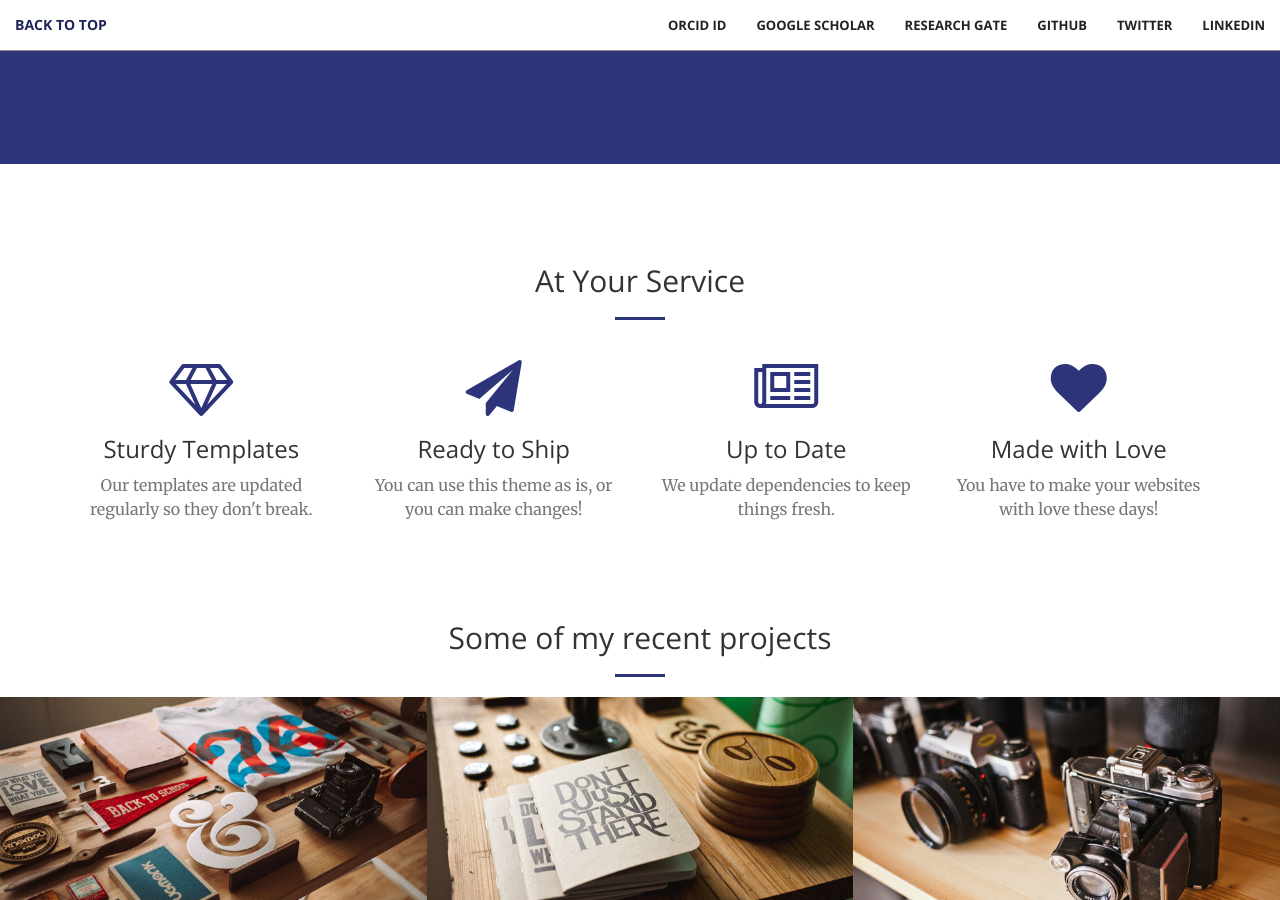
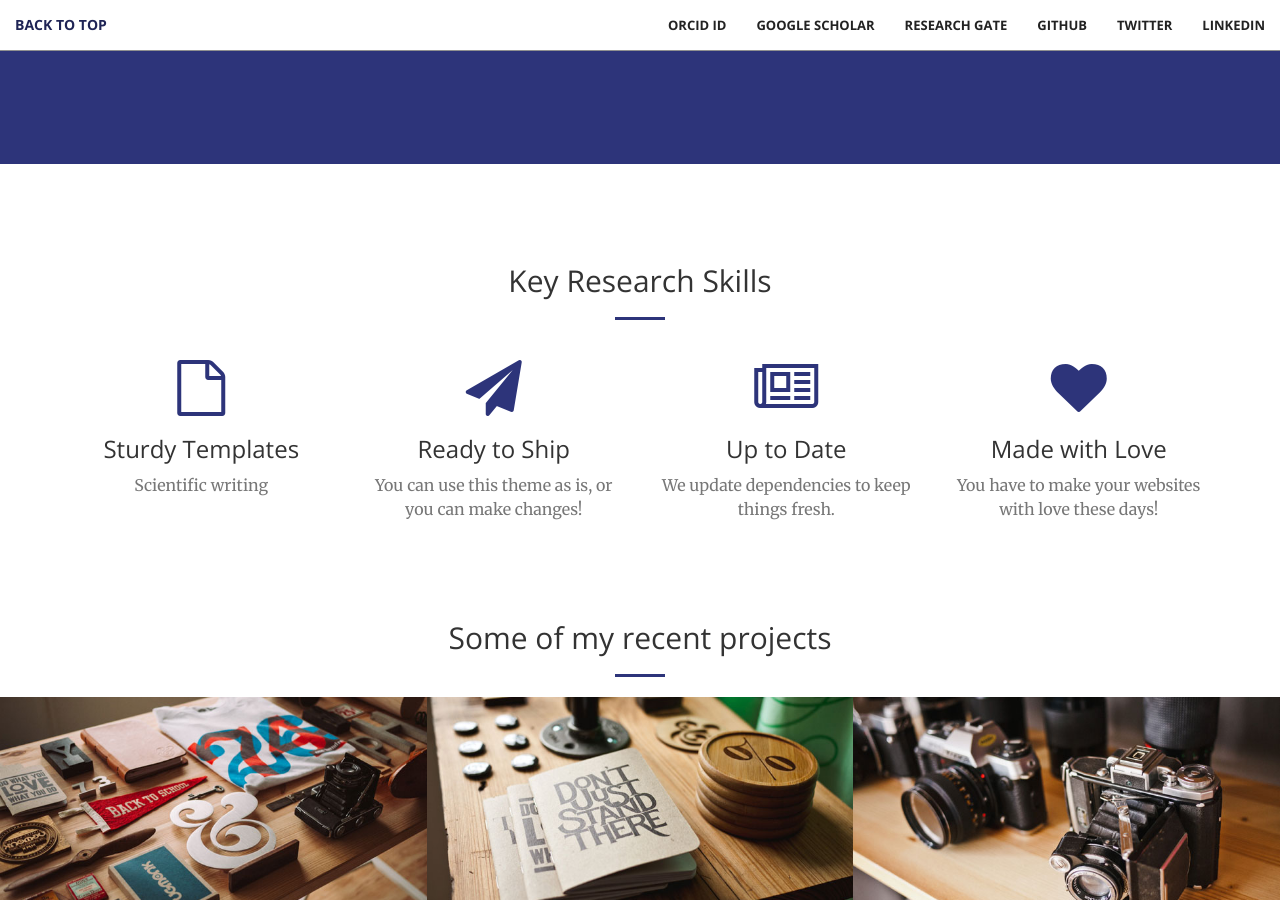
Before and after one commit to bronwyncc/homepage, a Jekyll site: the page built from index.html, in a window 1280 px wide and 900 px high, scrolled down 1642 px. Built offline with Jekyll 4.4.1, drawn with Linux system fonts in a browser that asks for light colours.

Commit message:
Update services.html

```diff
--- a/_includes/services.html
+++ b/_includes/services.html
@@ -2,7 +2,7 @@
     <div class="container">
         <div class="row">
             <div class="col-lg-12 text-center">
-                <h2 class="section-heading">At Your Service</h2>
+                <h2 class="section-heading">Key Research Skills</h2>
                 <hr class="primary">
             </div>
         </div>
@@ -11,9 +11,9 @@
         <div class="row">
             <div class="col-lg-3 col-md-6 text-center">
                 <div class="service-box">
-                    <i class="fa fa-4x fa-diamond wow bounceIn text-primary" data-wow-delay=".1s"></i>
+                    <i class="fa fa-4x fa-file-o wow bounceIn text-primary" data-wow-delay=".1s"></i>
                     <h3>Sturdy Templates</h3>
-                    <p class="text-muted">Our templates are updated regularly so they don't break.</p>
+                    <p class="text-muted">Scientific writing</p>
                 </div>
             </div>
             <div class="col-lg-3 col-md-6 text-center">
```
